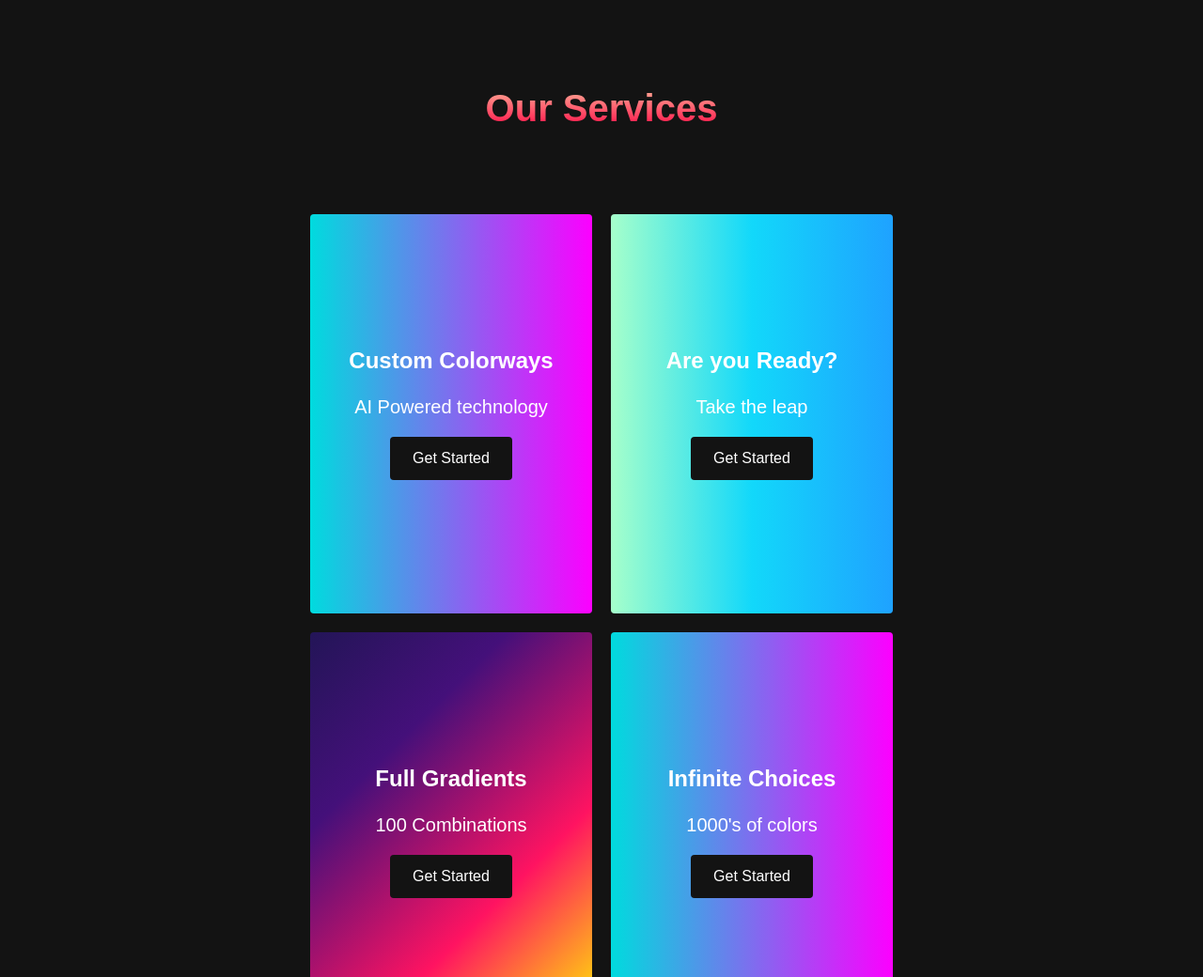
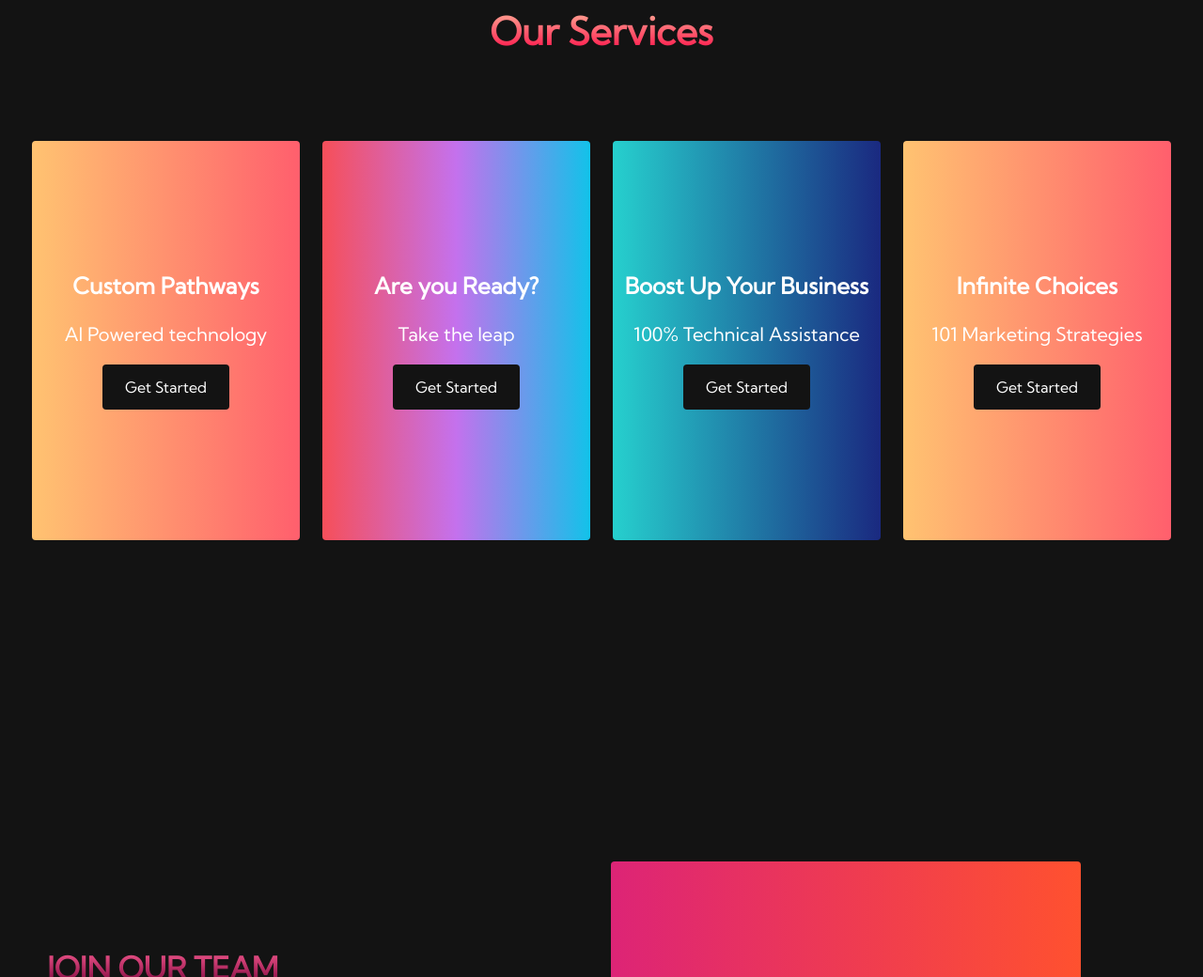
Before and after one commit to saranyab21/Html-Css-Js-Smooth-Scroll, a plain HTML site: page index.html in a window 1280 px wide. Shown: the part 1760-2800 px from the top of the page at 94% size. Drawn offline with Linux system fonts and the light colour scheme.

Commit message:
Uploaded the updated code

```diff
--- a/index.html
+++ b/index.html
@@ -10,12 +10,14 @@
     <link rel="stylesheet" href="https://use.fontawesome.com/releases/v5.15.3/css/all.css"
     integrity="sha384-SZXxX4whJ79/gErwcOYf+zWLeJdY/qpuqC4cAa9rOGUstPomtqpuNWT9wdPEn2fk"
     crossorigin="anonymous">
+    <link rel="preconnect" href="https://fonts.gstatic.com">
+    <link href="https://fonts.googleapis.com/css2?family=Kumbh+Sans&display=swap" rel="stylesheet">
 </head>
 <body>
     <!-- Navbar Section -->
     <nav class="navbar">
         <div class="navbar__container">
-            <a href="#home" id="navbar__logo">COLOR</a>
+            <a href="#home" id="navbar__logo">UPLIFT</a>
             <div class="navbar__toggle" id="mobile-menu">
                 <span class="bar"></span>
                 <span class="bar"></span>
@@ -40,7 +42,7 @@
     <!--Hero Section-->
     <div class="hero" id="home">
         <div class="hero__container">
-            <h1 class="hero__heading">Choose your <span>colors</span></h1>
+            <h1 class="hero__heading">Rise And <span>Shine</span></h1>
             <p class="hero__description">Unlimited Possibilities</p>
             <button class="main__btn"><a href="#">Explore</a></button>
         </div>
@@ -65,7 +67,7 @@
         <h1>Our Services</h1>
         <div class="services__wrapper">
             <div class="services__card">
-                <h2>Custom Colorways</h2>
+                <h2>Custom Pathways</h2>
                 <p>AI Powered technology</p>
                 <div class="services__btn"><button>Get Started</button></div>
             </div>
@@ -75,13 +77,13 @@
                 <div class="services__btn"><button>Get Started</button></div>
             </div>
             <div class="services__card">
-                <h2>Full Gradients</h2>
-                <p>100 Combinations</p>
+                <h2>Boost Up Your Business</h2>
+                <p>100% Technical Assistance</p>
                 <div class="services__btn"><button>Get Started</button></div>
             </div>
             <div class="services__card">
                 <h2>Infinite Choices</h2>
-                <p>1000's of colors</p>
+                <p>101 Marketing Strategies</p>
                 <div class="services__btn"><button>Get Started</button></div>
             </div>
         </div>
@@ -135,9 +137,9 @@
         <section class="social__media">
             <div class="social__media--wrap">
                 <div class="footer__logo">
-                    <a href="/" id="footer__logo">COLOR</a>
+                    <a href="/" id="footer__logo">UPLIFT</a>
                 </div>
-            <p class="website__rights">© COLOR 2021. All rights reserved</p>
+            <p class="website__rights">© UPLIFT 2021. All rights reserved</p>
                 <div class="social__icons">
                     <a href="/" class="social__icon--link" target="_blank"><i class="fab fa-facebook"></i></a>
                     <a href="/" class="social__icon--link"><i class="fab fa-instagram"></i></a>
--- a/styles.css
+++ b/styles.css
@@ -191,7 +191,7 @@
 .hero {
   background: #000000;
   background: linear-gradient(to right, #161616, #000000);
-  padding: 200px 0;
+  padding: 150px 0;
 }
 
 .hero__container {
@@ -359,7 +359,17 @@
   flex-direction: column;
   justify-content: center;
   color: #fff;
-  background-image: linear-gradient(to right, #00dbde 0%, #fc00ff 100%);
+  background: #fc466b; /* fallback for old browsers */
+  background: -webkit-linear-gradient(
+    to right,
+    #3f5efb,
+    #fc466b
+  ); /* Chrome 10-25, Safari 5.1-6 */
+  background: linear-gradient(
+    to right,
+    #3f5efb,
+    #fc466b
+  ); /* W3C, IE 10+/ Edge, Firefox 16+, Chrome 26+, Opera 12+, Safari 7+ */
 }
 
 .fa-layer-group,
@@ -465,47 +475,62 @@
 
 .services__wrapper {
   display: grid;
-  grid-template-columns: 1fr 1fr 1fr 1fr;
+  grid-template-columns: 0.5fr 0.5fr 0.5fr 0.5fr;
   grid-template-rows: 1fr;
 }
 
 .services__card {
-  margin: 10px;
+  margin: 12px;
   height: 425px;
-  width: 300px;
+  width: 285px;
   border-radius: 4px;
   display: flex;
   flex-direction: column;
   justify-content: center;
   color: #fff;
-  background-image: linear-gradient(to right, #00dbde 0%, #fc00ff 100%);
+  background: #ff5f6d; /* fallback for old browsers */
+  background: -webkit-linear-gradient(
+    to right,
+    #ffc371,
+    #ff5f6d
+  ); /* Chrome 10-25, Safari 5.1-6 */
+  background: linear-gradient(
+    to right,
+    #ffc371,
+    #ff5f6d
+  ); /* W3C, IE 10+/ Edge, Firefox 16+, Chrome 26+, Opera 12+, Safari 7+ */
+
   transition: 0.3s ease-in;
 }
 
 .services__card:nth-child(2) {
-  background: #1fa2ff; /* fallback for old browsers */
+  background: #12c2e9; /* fallback for old browsers */
   background: -webkit-linear-gradient(
     to right,
-    #a6ffcb,
-    #12d8fa,
-    #1fa2ff
+    #f64f59,
+    #c471ed,
+    #12c2e9
   ); /* Chrome 10-25, Safari 5.1-6 */
   background: linear-gradient(
     to right,
-    #a6ffcb,
-    #12d8fa,
-    #1fa2ff
+    #f64f59,
+    #c471ed,
+    #12c2e9
   ); /* W3C, IE 10+/ Edge, Firefox 16+, Chrome 26+, Opera 12+, Safari 7+ */
 }
 
 .services__card:nth-child(3) {
-  background-image: linear-gradient(
-    -225deg,
-    #231557 0%,
-    #44107a 29%,
-    #ff1361 67%,
-    #fff800 100%
-  );
+  background: #1a2980; /* fallback for old browsers */
+  background: -webkit-linear-gradient(
+    to right,
+    #26d0ce,
+    #1a2980
+  ); /* Chrome 10-25, Safari 5.1-6 */
+  background: linear-gradient(
+    to right,
+    #26d0ce,
+    #1a2980
+  ); /* W3C, IE 10+/ Edge, Firefox 16+, Chrome 26+, Opera 12+, Safari 7+ */
 }
 
 .services__card h2 {
@@ -544,7 +569,7 @@
   cursor: pointer;
 }
 
-@media screen and (max-width: 1300px) {
+@media screen and (max-width: 1200px) {
   .services__wrapper {
     grid-template-columns: 1fr 1fr;
   }
```
